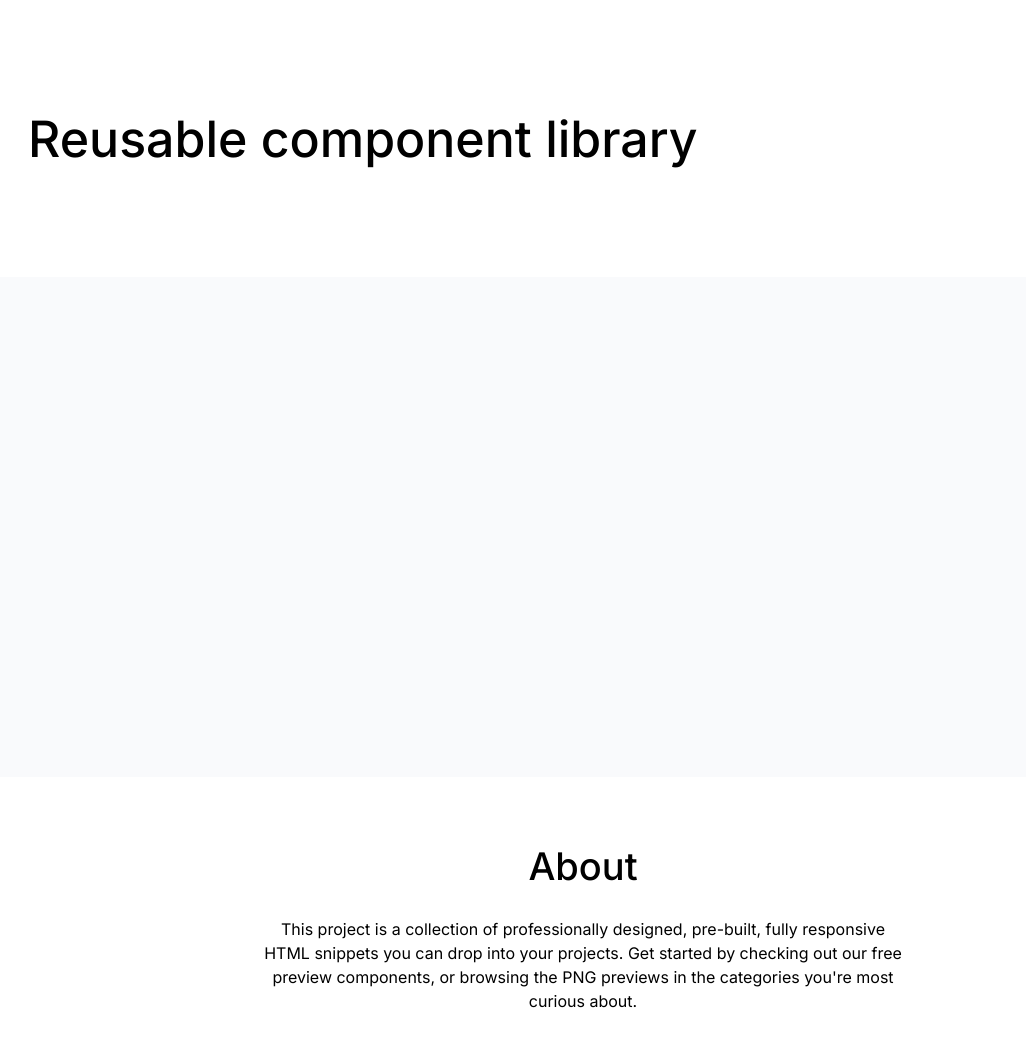
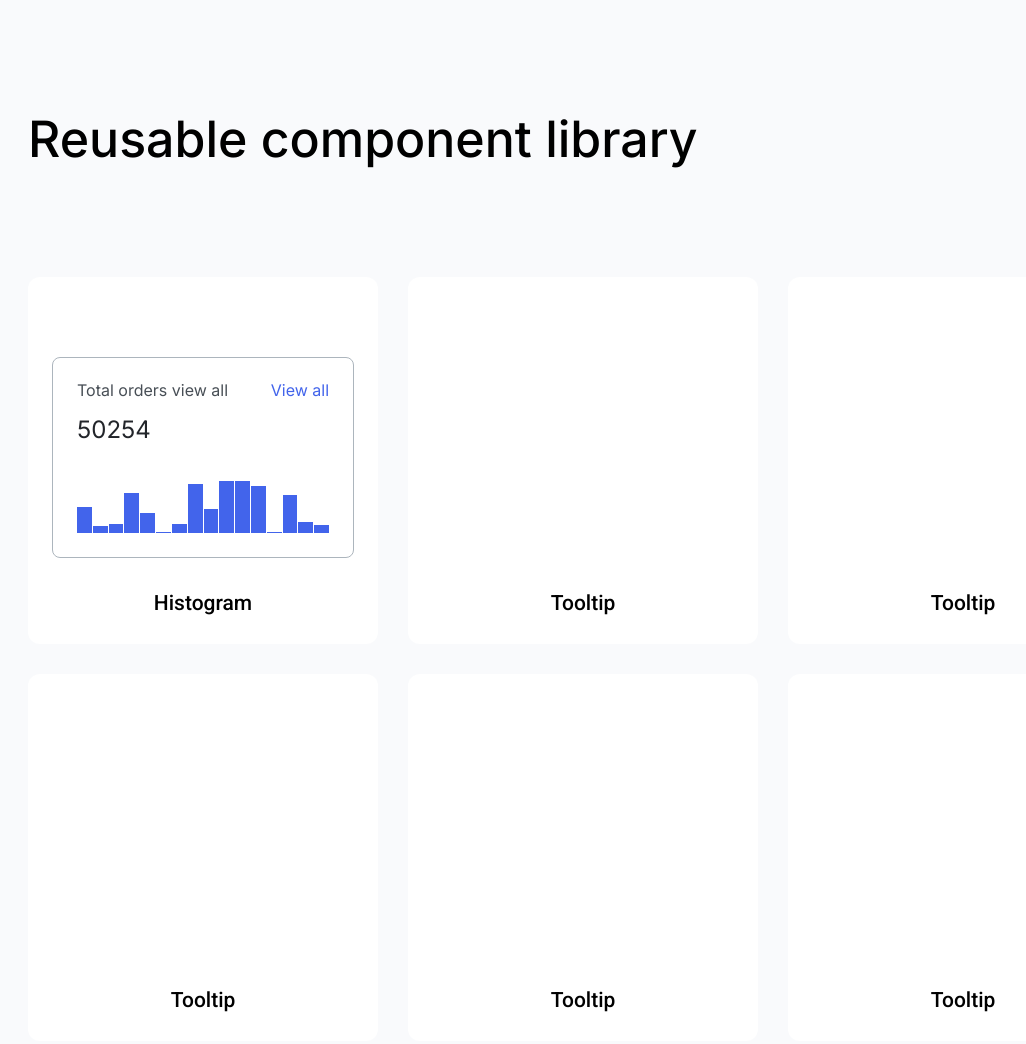
Before and after one commit to js-tasks-ru/htmlcss-20210409_kivals-90, a website: page index.html in a window 1280 px wide. Shown: the top 1044 px of the page, without its empty margins (57-1083 px from the left). Drawn offline with nearby package versions, Linux system fonts and the light colour scheme.

Commit message:
Add preview cards to main page

```diff
--- a/assets/css/main.css
+++ b/assets/css/main.css
@@ -1,10 +1,6 @@
 @import '../fonts/fonts.css';
-@import '../../components/header/header.css';
-@import '../../components/main/main.css';
-@import '../../components/footer/footer.css';
 
 :root {
-    --white: #ffffff;
     --primary-h: 228;
     --primary-s: 81%;
     --primary-l: 59%;
@@ -18,6 +14,7 @@
     --black: hsl(218, 11%, 15%);
     --grey4: hsl(210, 9%, 31%);
     --blue: hsl(228, 81%, 59%);
+    --white: hsl(0, 0%, 100%);
     --content-width: 1110px;
 }
 
--- /dev/null
+++ b/components/histogram/histogram.css
@@ -0,0 +1,54 @@
+.histogram {
+    width: 100%;
+    height: 100%;
+    padding: 24px;
+    border: 1px solid #ACB5BD;
+    border-radius: 8px;
+    display: flex;
+    flex-direction: column;
+    justify-content: space-between;
+}
+
+.histogram__header {
+    font-size: 16px;
+    display: flex;
+    justify-content: space-between;
+    margin-bottom: 39px;
+}
+
+.histogram__body {
+    flex: 1 1 0;
+}
+
+.histogram__title {
+    font-family: Inter, sans-serif;
+    color: var(--grey4);
+    margin-bottom: 20px;
+}
+
+.histogram__count {
+    font-family: Inter, sans-serif;
+    font-size: 24px;
+    color: var(--black);
+}
+
+.histogram__link a {
+    font-family: Inter, sans-serif;
+    text-decoration: none;
+    color: var(--blue);
+}
+
+.histogram__body {
+    display: flex;
+    align-items: flex-end;
+}
+
+.histogram__item {
+    background: var(--blue);
+    flex-grow: 1;
+    margin-right: 1px;
+}
+
+.histogram__item:last-child {
+    margin-right: 0;
+}
--- a/components/main/main.css
+++ /dev/null
@@ -1,4 +0,0 @@
-.main {
-    min-height: 500px;
-    background: #F9FAFC;
-}
--- a/components/page/page.css
+++ b/components/page/page.css
@@ -0,0 +1,4 @@
+.page {
+    min-height: 500px;
+    background: #F9FAFC;
+}
--- /dev/null
+++ b/components/preview/preview.css
@@ -0,0 +1,28 @@
+.preview {
+    display: flex;
+    justify-content: space-between;
+    flex-wrap: wrap;
+}
+
+.preview__card {
+    padding: 80px 24px 30px;
+    display: flex;
+    flex-direction: column;
+    justify-content: space-between;
+    width: 350px;
+    height: 367px;
+    background: var(--white);
+    border-radius: 12px;
+    margin-bottom: 30px;
+}
+
+.preview__title {
+    font-weight: 500;
+    font-size: 21px;
+    text-align: center;
+}
+
+.preview__content {
+    flex-grow: 1;
+    margin-bottom: 35px;
+}
--- a/index.html
+++ b/index.html
@@ -4,13 +4,75 @@
     <head>
         <link rel="stylesheet" type="text/css" href="./node_modules/normalize.css/normalize.css">
         <link rel="stylesheet" type="text/css" href="./assets/css/main.css">
+        <link rel="stylesheet" type="text/css" href="./components/page/page.css">
+        <link rel="stylesheet" type="text/css" href="./components/header/header.css">
+        <link rel="stylesheet" type="text/css" href="./components/footer/footer.css">
+        <link rel="stylesheet" type="text/css" href="./components/preview/preview.css">
+        <link rel="stylesheet" type="text/css" href="./components/histogram/histogram.css">
     </head>
     <body class='page'>
         <header class='header container'>
             <h1 class='header__title'>Reusable component library</h1>
         </header>
-        <main class='main'>
-            <div class='container'></div>
+        <main class='page'>
+            <div class='container'>
+                <div class='preview'>
+                    <div class='preview__card'>
+                        <div class='preview__content'>
+                            <div class='histogram'>
+                                <div class='histogram__header'>
+                                    <div class='histogram__info'>
+                                        <p class='histogram__title'>Total orders view all</p>
+                                        <p class='histogram__count'>50254</p>
+                                    </div>
+                                    <div class='histogram__link'>
+                                        <a href='#'>View all</a>
+                                    </div>
+                                </div>
+                                <div class='histogram__body'>
+                                    <div style='height: 50%' class='histogram__item'></div>
+                                    <div style='height: 13%' class='histogram__item'></div>
+                                    <div style='height: 18%' class='histogram__item'></div>
+                                    <div style='height: 76%' class='histogram__item'></div>
+                                    <div style='height: 38%' class='histogram__item'></div>
+                                    <div style='height: 2%' class='histogram__item'></div>
+                                    <div style='height: 18%' class='histogram__item'></div>
+                                    <div style='height: 94%' class='histogram__item'></div>
+                                    <div style='height: 47%' class='histogram__item'></div>
+                                    <div style='height: 100%' class='histogram__item'></div>
+                                    <div style='height: 100%' class='histogram__item'></div>
+                                    <div style='height: 91%' class='histogram__item'></div>
+                                    <div style='height: 2%' class='histogram__item'></div>
+                                    <div style='height: 74%' class='histogram__item'></div>
+                                    <div style='height: 22%' class='histogram__item'></div>
+                                    <div style='height: 15%' class='histogram__item'></div>
+                                </div>
+                            </div>
+                        </div>
+                        <div class='preview__title'>Histogram</div>
+                    </div>
+                    <div class='preview__card'>
+                        <div class='preview__content'></div>
+                        <div class='preview__title'>Tooltip</div>
+                    </div>
+                    <div class='preview__card'>
+                        <div class='preview__content'></div>
+                        <div class='preview__title'>Tooltip</div>
+                    </div>
+                    <div class='preview__card'>
+                        <div class='preview__content'></div>
+                        <div class='preview__title'>Tooltip</div>
+                    </div>
+                    <div class='preview__card'>
+                        <div class='preview__content'></div>
+                        <div class='preview__title'>Tooltip</div>
+                    </div>
+                    <div class='preview__card'>
+                        <div class='preview__content'></div>
+                        <div class='preview__title'>Tooltip</div>
+                    </div>
+                </div>
+            </div>
         </main>
         <footer class='footer container'>
             <h2 class='footer__title'>About</h2>
```
